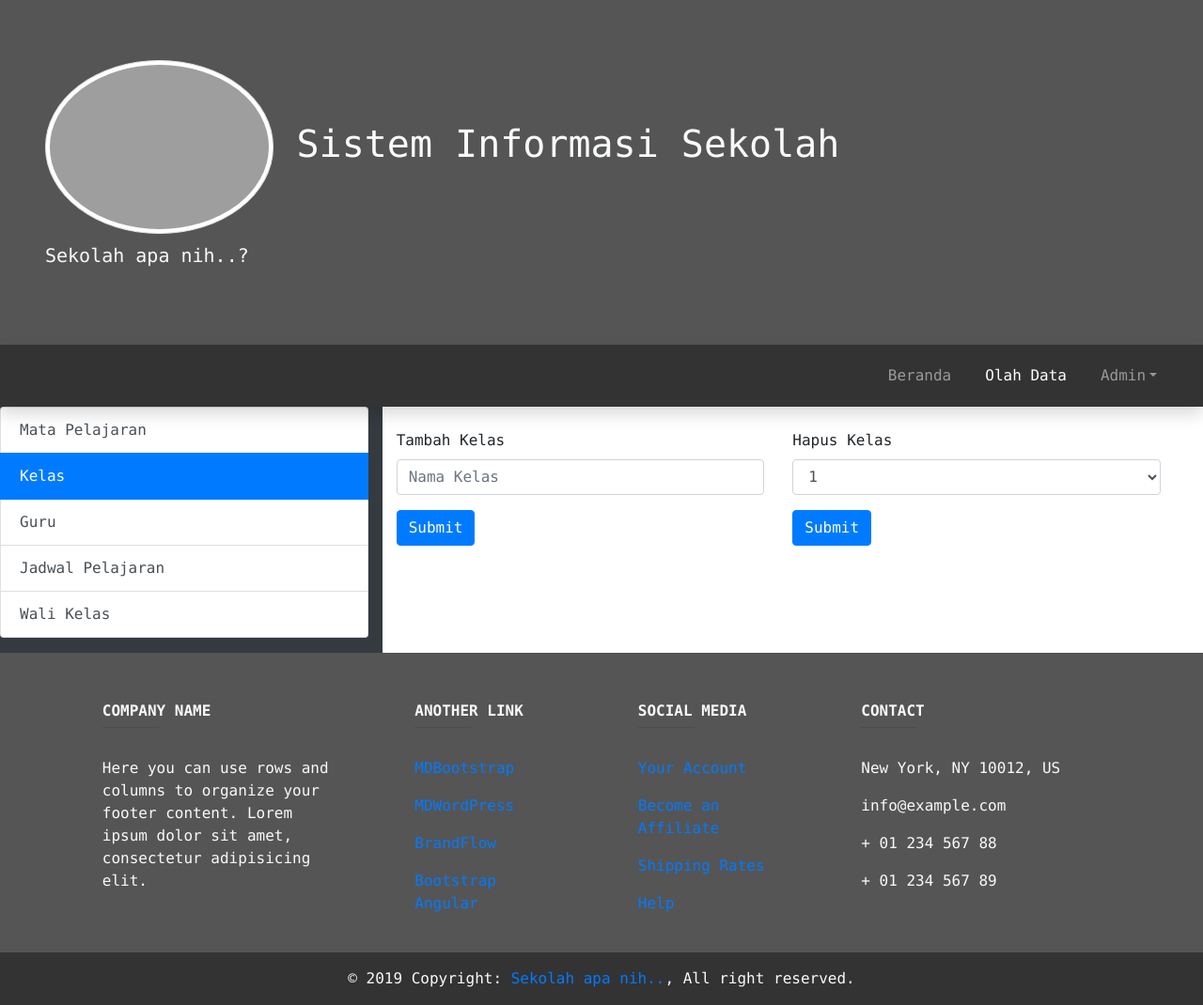
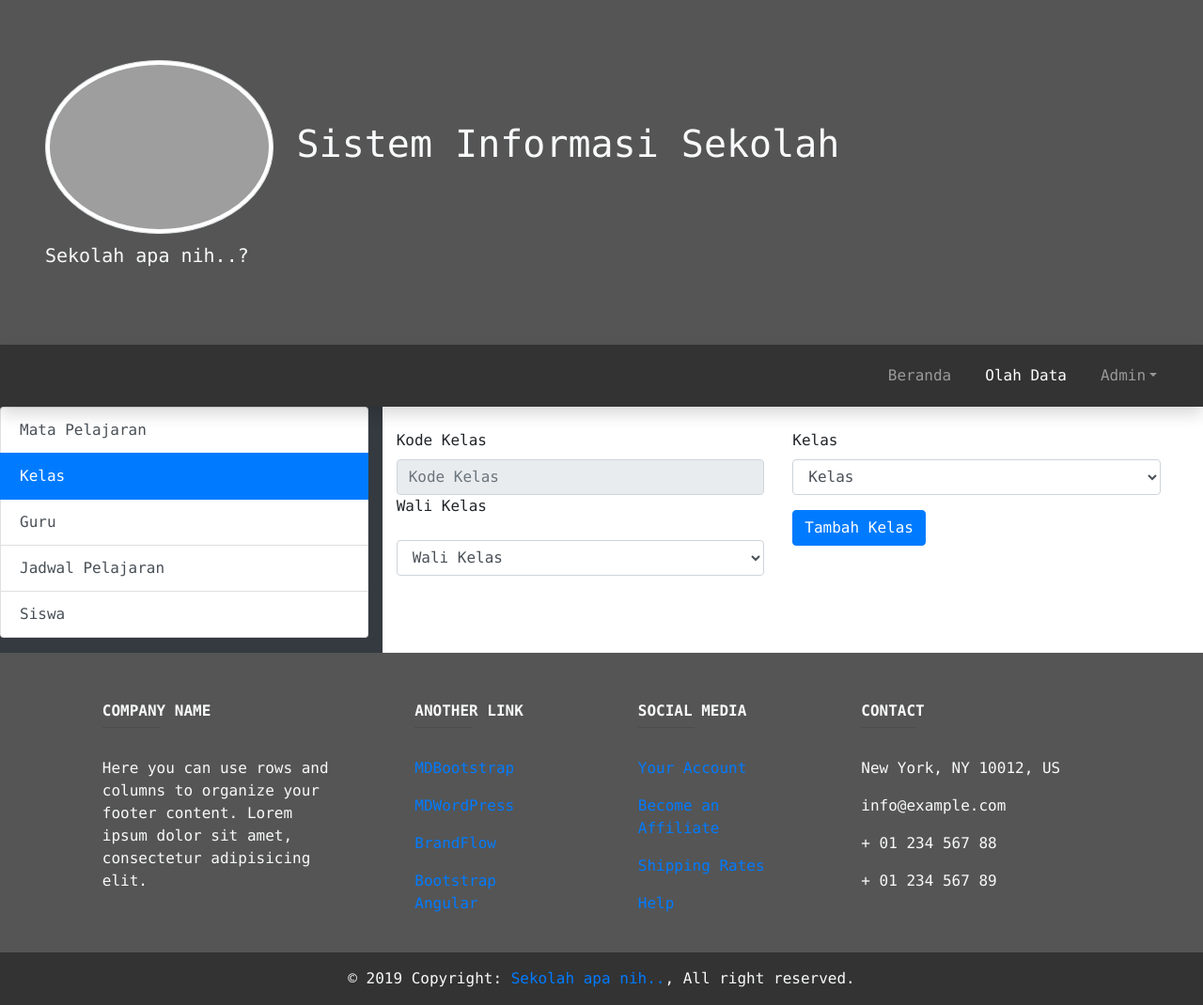
Before and after one commit to mdandi7/sekolah_web, a PHP site: page /input_data.php in a window 1280 px wide, after a click on "Kelas". Shown: the whole page at 94% size. Run offline with PHP 8.4, Linux system fonts and the light colour scheme; a user stored in the database is signed in; data comes from the database, SQL or seed files in the repository; tables that the repository leaves empty hold one stand-in row (values such as "Sample post"); grey boxes are pictures that could not be loaded.

Commit message:
Jadwal | Kelas

```diff
--- a/ajax-adm.php
+++ b/ajax-adm.php
@@ -66,6 +66,129 @@
     	$rsp .= "</select>";
 
     	echo $rsp;
+
+    //GURU
+    }elseif($txInd == "guruCd-find"){
+    	$mpCd = $_POST['mpCd'];
+
+    	$query = mysqli_query($connection, "SELECT count(1) as max FROM guru INNER JOIN mata_pelajaran on guru.mp_cd = mata_pelajaran.mp_cd WHERE guru.mp_cd = '$mpCd'");
+
+    	$data = mysqli_fetch_array($query);
+
+    	echo $data['max'];
+
+    }elseif($txInd == "guru-insert"){
+    	$guruCd = $_POST['guruCd'];
+    	$guruNm = $_POST['guruNm'];
+    	$guruNIP = $_POST['guruNIP'];
+    	$guruJnsKlm = $_POST['guruJnsKlm'];
+    	$guruTptLhr = $_POST['guruTptLhr'];
+    	$guruTglLhr = $_POST['guruTglLhr'];
+    	$guruAlmt = $_POST['guruAlmt'];
+    	$guruTlp = $_POST['guruTlp'];
+    	$guruPddk = $_POST['guruPddk'];
+    	$guruJbtn = $_POST['guruJbtn'];
+    	$guruPass = $_POST['guruPass'];
+    	$guruMp = $_POST['guruMp'];
+
+    	$query = mysqli_query($connection, "SELECT * FROM guru WHERE nip = '$guruNIP'");
+    	$rows = mysqli_num_rows($query);
+
+    	$rsp = '1';
+
+    	if($rows <= 0){
+    		$query = mysqli_query($connection, "INSERT INTO guru VALUES('$guruCd','$guruNm','$guruNIP','$guruJnsKlm','$guruTptLhr','$guruTglLhr','$guruAlmt','$guruTlp','$guruPddk','$guruJbtn','$guruPass','$guruMp',1)");
+    	}else{
+    		$rsp = '0';
+    	}
+
+    	echo $rsp;
+
+    //KELAS
+    }elseif($txInd == "guru-for-kelas"){
+    	$query = mysqli_query($connection, "SELECT * FROM guru ORDER BY nama");
+		$rows = mysqli_num_rows($query);
+
+		$rsp .= "<select class='form-control kelas-guru-cd' placeholder='Wali Kelas'>";
+        $rsp .= "<option value='0' selected hidden readonly>Wali Kelas</option>";
+
+    	if($rows <= 0){
+    		$rsp .= "<option value='0'>Belum Ada Guru</option>";
+    	}else{
+    		for($i=0;$i<$rows;$i++){
+    			$data = mysqli_fetch_array($query);
+    			$rsp .= "<option value='" .$data['guru_cd']. "'>" .$data['nama']. "</option>";
+    		}
+    	}
+
+    	$rsp .= "</select>";
+
+    	echo $rsp;
+    }elseif($txInd == "kelas-find"){
+    	$kls = $_POST['kls'];
+
+    	$query = mysqli_query($connection, "SELECT count(1) as max FROM kelas WHERE kelas = '$kls'");
+
+    	$data = mysqli_fetch_array($query);
+
+    	echo $data['max'];
+
+    }elseif($txInd == "kls-insert"){
+    	$klsGuruCd = $_POST['klsGuruCd'];
+    	$kelasKls = $_POST['kelasKls'];
+    	$klsCd = $_POST['klsCd'];
+
+        $hari = array("Senin", "Selasa", "Rabu", "Kamis", "Jumat");
+    	$query = mysqli_query($connection, "INSERT INTO kelas VALUES('$klsCd','$kelasKls','$klsGuruCd')");
+        for($i=0;$i<5;$i++){
+            for($j=1;$j<7;$j++){
+                $query = mysqli_query($connection, "INSERT INTO jadwal(kelas_cd,hari,jam) VALUES('$klsCd','$hari[$i]',$j)");
+            }
+        }
+
+    //JADWAL
+    }elseif($txInd == "jadwal-drop-down"){
+
+        $query = mysqli_query($connection, "SELECT * FROM kelas ORDER BY kelas_cd");
+        $rows = mysqli_num_rows($query);
+
+        $rsp .= "<select class='form-control jadwal-kls-cd' placeholder='Kelas'>";
+        $rsp .= "<option value='0' selected hidden readonly>Kelas</option>";
+
+        if($rows <= 0){
+            $rsp .= "<option value='0'>Belum Ada Kelas</option>";
+        }else{
+            for($i=0;$i<$rows;$i++){
+                $data = mysqli_fetch_array($query);
+                $rsp .= "<option value='" .$data['kelas_cd']. "'>" .$data['kelas_cd']. "</option>";
+            }
+        }
+
+        $rsp .= "</select>";
+
+        echo $rsp;
+
+    }elseif($txInd == "jadwal-find"){
+        $kls = $_POST['kls'];
+
+        $query = mysqli_query($connection, "SELECT * FROM jadwal WHERE kelas_cd = '$kls'");
+        $rows = mysqli_num_rows($query);
+
+        $rsp .= "<select class='form-control jadwal-kls-cd' placeholder='Kelas'>";
+        $rsp .= "<option value='0' selected hidden readonly>Kelas</option>";
+
+        if($rows <= 0){
+            $rsp .= "<option value='0'>Belum Ada Kelas</option>";
+        }else{
+            for($i=0;$i<$rows;$i++){
+                $data = mysqli_fetch_array($query);
+                $rsp .= "<option value='" .$data['kelas_cd']. "'>" .$data['kelas_cd']. "</option>";
+            }
+        }
+
+        $rsp .= "</select>";
+
+        echo $rsp;
     }
 
 
--- a/assets/jsFuncAdm-inp.js
+++ b/assets/jsFuncAdm-inp.js
@@ -114,27 +114,35 @@ $(document).ready(function(){
 
 	onLoadMpGuru();
 
+	$(document).on("change",".guru-mp-cd",function(e){
+		var mpCd = $(this).val();
+
+		$.ajax({
+			type : 'POST',
+			url : 'ajax-adm.php',
+			data : {
+				txInd : 'guruCd-find',
+				mpCd : mpCd,
+			},
+			complete : function(response){
+				var GuruCd = parseInt(response.responseText)+ 1;
+				mpCd = mpCd.replace("-","");
+				GuruCd = "GR" + mpCd + "-" + GuruCd;
+				$(".guru-cd").val(GuruCd);
+			},
+			erorr : function(){
+				alert("Connection to database failed!");
+			}
+		});
+	})
+
 	$(document).on("click",".btn-add-guru",function(e){
 
 		$(".guru-err-msg").html("");
 
 		var guruMpCd = $(".guru-mp-cd").val();
+		var ScInd = 1;
 		//alert(guruMpCd);
-
-		$(".form-input-guru").find("input").each(function(){
-
-			var pd = $(this).attr("placeholder");
-			var pdFinal = pd + ' Tidak boleh kosong!';
-
-			if($(this).prop('readonly')){
-				$(".guru-err-msg").html("Masukkan data dengan benar!");
-				return false;
-			}else if($(this).val() == ''){
-				$(".guru-err-msg").html(pdFinal);
-				return false;
-			}
-		});
-
 
 		$(".form-input-guru").find("select").each(function(){
 
@@ -143,10 +151,24 @@ $(document).ready(function(){
 
 			 if($(this).val() == '0'){
 				$(".guru-err-msg").html(pdFinal);
+				ScInd = 0;
 				return false;
 			}
 		});
 
+		$(".form-input-guru").find("input").each(function(){
+
+			var pd = $(this).attr("placeholder");
+			var pdFinal = pd + ' Tidak boleh kosong!';
+
+			if($(this).val() == ''){
+				$(".guru-err-msg").html(pdFinal);
+				ScInd = 0;
+				return false;
+			}
+		});
+
+		if(ScInd == 1){
 			var guruCd = $(".guru-cd").val();
 			var guruNm = $(".guru-nm").val();
 			var guruNIP = $(".guru-nip").val();
@@ -160,29 +182,174 @@ $(document).ready(function(){
 			var guruPass = $(".guru-pass").val();
 			var guruMp = $(".guru-mp-cd").val();
 
-
-		/*$.ajax({
+			$.ajax({
 				type : 'POST',
 				url : 'ajax-adm.php',
+				async : false,
 				data : {
-				txInd : 'mapel-insert',
-				mpCd : mp_cd,
-				mpNm : mp_nm,
-				kelas : kelas,
+					txInd : 'guru-insert',
+					guruCd : guruCd,
+					guruNm : guruNm,
+					guruNIP : guruNIP,
+					guruJnsKlm : guruJnsKlm,
+					guruTptLhr : guruTptLhr,
+					guruTglLhr : guruTglLhr,
+					guruAlmt : guruAlmt,
+					guruTlp : guruTlp,
+					guruPddk : guruPddk,
+					guruJbtn : guruJbtn,
+					guruPass : guruPass,
+					guruMp : guruMp,
 				},
 				complete : function(response){
-				$(".mp-err-msg").html(mp_nm + " telah di input");
-				$(".mp-kelas").trigger("change");
-				$(".mp-name").val("");
-				onLoadMpGuru();
+					if(response.responseText == '1'){
+						$(".guru-err-msg").html("Guru " + guruNm + " berhasil di input");
+						$(".guru-mp-cd").trigger("change");
+						$(".form-input-guru").find("input").each(function(){
+							$(this).val('');
+						});
+						fillDate();
+						onLoadGrKelas();
+					}else{
+						$(".guru-err-msg").html("NIP ini telah terpakai");
+					}
+
 				},
 				erorr : function(){
 					alert("Connection to database failed!");
 				}
-		});*/
+			});
+			return false;
+		}else{
+			return false;
+		}
 
 	});
+	// END OF GURU
 
+	//KELAS
+	function onLoadGrKelas(e){
+		$.ajax({
+			type : 'POST',
+			url : 'ajax-adm.php',
+			data : {
+				txInd : 'guru-for-kelas',
+			},
+			complete : function(response){
+				$(".option-kelas-guru").html(response.responseText);
+			},
+			erorr : function(){
+				alert("Connection to database failed!");
+			}
+		});
+	}
 
+	onLoadGrKelas();
+
+	$(document).on("change",".kelas-kls",function(e){
+		var kls = $(this).val();
+
+		$.ajax({
+			type : 'POST',
+			url : 'ajax-adm.php',
+			data : {
+				txInd : 'kelas-find',
+				kls : kls,
+			},
+			complete : function(response){
+				var klsNum = parseInt(response.responseText)+ 1;
+				kelasCd = kls + "-" + klsNum;
+				$(".kls-cd").val(kelasCd);
+			},
+			erorr : function(){
+				alert("Connection to database failed!");
+			}
+		});
+	})
+
+	$(document).on("click",".btn-add-kls",function(e){
+
+		$(".kls-err-msg").html("");
+		var klsGuruCd = $(".kelas-guru-cd").val();
+		var kelasKls = $(".kelas-kls").val();
+		var klsCd = $(".kls-cd").val();
+		var ScInd = 1;
+
+		if(kelasKls == "0"){
+			$(".kls-err-msg").html("Pilih Kelas.");
+			ScInd = 0;
+			return false;
+		}
+
+		if(klsGuruCd == "0"){
+			$(".kls-err-msg").html("Pilih Wali Kelas.");
+			ScInd = 0;
+			return false;
+		}
+
+		if(ScInd == 1){
+			$.ajax({
+				type : 'POST',
+				url : 'ajax-adm.php',
+				async : false,
+				data : {
+					txInd : 'kls-insert',
+					klsGuruCd : klsGuruCd,
+					kelasKls : kelasKls,
+					klsCd : klsCd,
+				},
+				complete : function(response){
+					$(".kls-err-msg").html("Kelas " + klsCd + " telah di input");
+					$(".kelas-kls").trigger("change");
+					onLoadJadwalKelas();
+				},
+				erorr : function(){
+					alert("Connection to database failed!");
+				}
+			});
+			return false;
+		}
+	});
+
+	// JADWAL
+
+	function onLoadJadwalKelas(e){
+		$.ajax({
+			type : 'POST',
+			url : 'ajax-adm.php',
+			data : {
+				txInd : 'jadwal-drop-down',
+			},
+			complete : function(response){
+				$(".option-jadwal-kls").html(response.responseText);
+			},
+			erorr : function(){
+				alert("Connection to database failed!");
+			}
+		});
+	}
+
+	onLoadJadwalKelas();
+
+	$(document).on("change",".jadwal-kls-cd",function(e){
+		var kls = $(this).val();
+
+		$.ajax({
+			type : 'POST',
+			url : 'ajax-adm.php',
+			data : {
+				txInd : 'jadwal-find',
+				kls : kls,
+			},
+			complete : function(response){
+				var klsNum = parseInt(response.responseText)+ 1;
+				kelasCd = kls + "-" + klsNum;
+				$(".kls-cd").val(kelasCd);
+			},
+			erorr : function(){
+				alert("Connection to database failed!");
+			}
+		});
+	})
 //END OF FILE
 });
--- a/guru/configdb.php
+++ b/guru/configdb.php
@@ -7,7 +7,7 @@ session_start();// Starting Session
 // Storing Session
 $user_check=$_SESSION['login_guru'];
 // SQL Query To Fetch Complete Information Of User
-$ses_sql = mysqli_query($connection, "select guru_cd, nama from guru where guru_cd='$user_check'");
+$ses_sql = mysqli_query($connection, "select guru_cd, nama from guru where nip='$user_check'");
 $row = mysqli_fetch_assoc($ses_sql);
 $login_session = $row['nama'];
 if(!isset($login_session)){
--- a/ind-login.php
+++ b/ind-login.php
@@ -22,7 +22,7 @@ include "login.php";
     			if(ses == "siswa"){
     				$("#username").attr("placeholder","NISN");
     			}else if(ses == "guru"){
-    				$("#username").attr("placeholder","Kode Guru");
+    				$("#username").attr("placeholder","NIP");
     			}else{
     				$("#username").attr("placeholder","Username");
     			}
--- a/input_data.php
+++ b/input_data.php
@@ -100,7 +100,7 @@ Website Sekolah
       <a class="list-group-item list-group-item-action" id="list-kelas-list" data-toggle="list" href="#list-kelas" role="tab" aria-controls="kelas">Kelas</a>
       <a class="list-group-item list-group-item-action" id="list-guru-list" data-toggle="list" href="#list-guru" role="tab" aria-controls="guru">Guru</a>
       <a class="list-group-item list-group-item-action" id="list-jadwal-list" data-toggle="list" href="#list-jadwal" role="tab" aria-controls="jadwal">Jadwal Pelajaran</a>
-      <a class="list-group-item list-group-item-action" id="list-wakel-list" data-toggle="list" href="#list-wakel" role="tab" aria-controls="wakel">Wali Kelas</a>
+      <a class="list-group-item list-group-item-action" id="list-siswa-list" data-toggle="list" href="#list-siswa" role="tab" aria-controls="siswa">Siswa</a>
     </div>
   </div>
   <div class="col-8">
@@ -139,34 +139,34 @@ Website Sekolah
 
       <!-- END OF MAPEL -->
 
+      <!-- KELAS  -->
       <div class="tab-pane fade" id="list-kelas" role="tabpanel" aria-labelledby="list-kelas-list">
-      <div class="row">
+        <div class="row">
         <div class="col">
-        <form>
+        <div class="kls-err-msg" align="center" style="color: red"></div>
         <div class="form-group">
-          <label for="exampleFormControlInput1">Tambah Kelas</label>
-          <input type="text" class="form-control" id="exampleFormControlInput1" placeholder="Nama Kelas">
+          <label for="exampleFormControlInput1">Kode Kelas</label>
+          <input type="text" class="form-control kls-cd" placeholder="Kode Kelas" readonly="readonly">
+          <label for="exampleFormControlInput1">Wali Kelas</label>
         </div>
-        <button type="submit" class="btn btn-primary mb-2">Submit</button>
-      </form>
+        <div class="form-group option-kelas-guru">
+        </div>
         </div>
         <div class="col">
-        <form>
         <div class="form-group">
-          <label for="exampleFormControlSelect1">Hapus Kelas</label>
-          <select class="form-control" id="exampleFormControlSelect1">
-            <option>1</option>
-            <option>2</option>
-            <option>3</option>
-            <option>4</option>
-            <option>5</option>
+          <label>Kelas</label>
+          <select class="form-control kelas-kls">
+            <option value="0" selected hidden>Kelas</option>
+            <option value="X">X</option>
+            <option value="XI">XI</option>
+            <option value="XII">XII</option>
           </select>
         </div>
-        <button type="submit" class="btn btn-primary mb-2">Submit</button>
-        </form>
+        <button type="submit" class="btn btn-primary mb-2 btn-add-kls">Tambah Kelas</button>
         </div>
       </div>
       </div>
+      <!-- END OF KELAS -->
 
       <!-- GURU -->
       <div class="tab-pane fade text-justify" id="list-guru" role="tabpanel" aria-labelledby="list-guru-list">
@@ -175,7 +175,12 @@ Website Sekolah
         <div class="form-group row">
           <label class="col-sm-4 col-form-label">Kode Guru</label>
           <div class="col-sm-8">
-            <input type="text" class="form-control guru-cd" placeholder="Kode Guru">
+            <input type="text" class="form-control guru-cd" placeholder="GR" readonly>
+          </div>
+        </div>
+        <div class="form-group row">
+          <label class="col-sm-4 col-form-label">Mata Pelajaran</label>
+          <div class="col-sm-8 option-guru-mp">
           </div>
         </div>
         <div class="form-group row">
@@ -253,11 +258,6 @@ Website Sekolah
             <input type="Password" class="form-control guru-pass" placeholder="Password">
           </div>
         </div>
-        <div class="form-group row">
-          <label class="col-sm-4 col-form-label">Mata Pelajaran</label>
-          <div class="col-sm-8 option-guru-mp">
-          </div>
-        </div>
         <button type="submit" class="btn btn-primary mb-2 btn-add-guru">Submit</button>
         <br>
       </div>
@@ -265,96 +265,62 @@ Website Sekolah
 
       <!-- END OF GURU-->
 
+      <!-- JADWAL -->
+
       <div class="tab-pane fade" id="list-jadwal" role="tabpanel" aria-labelledby="list-jadwal-list">
-        <form>
           <div class="form-group row">
-            <label for="inputPassword" class="col-sm-2 col-form-label">Tahun Pelajaran</label>
-            <div class="col-sm-10">
-              <input type="text" class="form-control" id="inputPassword" placeholder="Tahun Pelajaran">
+            <label class="col-sm-2 col-form-label">Kelas</label>
+            <div class="col-sm-10 option-jadwal-kls">
             </div>
           </div>
           <div class="form-group row">
-            <label for="exampleFormControlSelect1" class="col-sm-2 col-form-label">Kelas</label>
-            <div class="col-sm-10">
-              <select class="form-control" id="exampleFormControlSelect1">
-              <option selected>Pilih</option>
-              <option>1</option>
-              <option>2</option>
-              <option>3</option>
-              <option>4</option>
-              <option>5</option>
+            <label class="col-sm-2 col-form-label">Hari</label>
+            <div class="col-sm-10 option-jadwal-hr">
+            <select class="form-control jadwal-hari">
+              <option selected>Hari</option>
+              <option value="Senin">Senin</option>
+              <option value="Selasa">Selasa</option>
+              <option value="Rabu">Rabu</option>
+              <option value="Kamis">Kamis</option>
+              <option value="Jumat">Jumat</option>
             </select>
             </div>
           </div>
           <div class="form-group row">
-            <label for="exampleFormControlSelect1" class="col-sm-2 col-form-label">Hari</label>
-            <div class="col-sm-10">
-              <select class="form-control" id="exampleFormControlSelect1">
-              <option selected>Pilih</option>
-              <option>1</option>
-              <option>2</option>
-              <option>3</option>
-              <option>4</option>
-              <option>5</option>
+            <label class="col-sm-2 col-form-label">Jam Ke-</label>
+            <div class="col-sm-10 option-jadwal-jm">
+            <select class="form-control jadwal-jam">
+              <option selected>Jam</option>
+              <option value="1">1 (07:30 - 08:30)</option>
+              <option value="2">2 (08:30 - 09:30)</option>
+              <option value="3">3 (10:00 - 11:00)</option>
+              <option value="4">4 (11:00 - 12:00)</option>
+              <option value="5">5 (13:00 - 14:00)</option>
+              <option value="6">6 (14:00 - 15:00)</option>
             </select>
             </div>
           </div>
           <div class="form-group row">
-            <label for="exampleFormControlSelect1" class="col-sm-2 col-form-label">Jam Ke-</label>
-            <div class="col-sm-10">
-              <select class="form-control" id="exampleFormControlSelect1">
-              <option selected>Pilih</option>
-              <option>1</option>
-              <option>2</option>
-              <option>3</option>
-              <option>4</option>
-              <option>5</option>
-            </select>
-            </div>
-          </div>
-          <div class="form-group row">
-            <label for="exampleFormControlSelect1" class="col-sm-2 col-form-label">Pukul</label>
-            <div class="col-sm-10">
-              <select class="form-control" id="exampleFormControlSelect1">
-              <option selected>Pilih</option>
-              <option>1</option>
-              <option>2</option>
-              <option>3</option>
-              <option>4</option>
-              <option>5</option>
-            </select>
-            </div>
-          </div>
-          <div class="form-group row">
-            <label for="exampleFormControlSelect1" class="col-sm-2 col-form-label">Mata Pelajaran</label>
-            <div class="col-sm-10">
-              <select class="form-control" id="exampleFormControlSelect1">
-              <option selected>Pilih</option>
-              <option>1</option>
-              <option>2</option>
-              <option>3</option>
-              <option>4</option>
-              <option>5</option>
+            <label class="col-sm-2 col-form-label">Mata Pelajaran</label>
+            <div class="col-sm-10 option-jadwal-mp">
+              <select class="form-control" disabled="disabled">
+              <option selected>Mata Pelajaran</option>
             </select>
             </div>
           </div>
           <div class="form-group row">
             <label for="exampleFormControlSelect1" class="col-sm-2 col-form-label">Nama Guru</label>
-            <div class="col-sm-10">
-              <select class="form-control" id="exampleFormControlSelect1">
-              <option selected>Pilih</option>
-              <option>1</option>
-              <option>2</option>
-              <option>3</option>
-              <option>4</option>
-              <option>5</option>
+            <div class="col-sm-10 option-jadwal-guru">
+              <select class="form-control" id="exampleFormControlSelect1" disabled="disabled">
+              <option selected>Guru</option>
             </select>
             </div>
           </div>
-          <button type="submit" class="btn btn-primary mb-2">Submit</button>
-        </form>
+          <button type="submit" class="btn btn-primary mb-2 btn-add-jadwal">Submit Jadwal</button>
       </div>
-      <div class="tab-pane fade" id="list-wakel" role="tabpanel" aria-labelledby="list-wakel-list">
+      <!-- END OF JADWAL -->
+
+      <div class="tab-pane fade" id="list-siswa" role="tabpanel" aria-labelledby="list-siswa-list">
         <form>
           <div class="form-group row">
             <label for="exampleFormControlSelect1" class="col-sm-2 col-form-label">Kelas</label>
--- a/kepsek/configdb.php
+++ b/kepsek/configdb.php
@@ -7,11 +7,11 @@ session_start();// Starting Session
 // Storing Session
 $user_check=$_SESSION['login_kepsek'];
 // SQL Query To Fetch Complete Information Of User
-$ses_sql = mysqli_query($connection, "select guru_cd, nama from guru where gur_cd='$user_check'");
+$ses_sql = mysqli_query($connection, "select guru_cd, nama from guru where nip='$user_check'");
 $row = mysqli_fetch_assoc($ses_sql);
 $login_session = $row['nama'];
 if(!isset($login_session)){
 mysqli_close($connection); // Closing Connection
-header('Location:ind-login.php'); // Redirecting To Home Page
+header('Location:../ind-login.php'); // Redirecting To Home Page
 }
 ?>
--- a/login.php
+++ b/login.php
@@ -40,7 +40,7 @@
 
             //Guru authorize
             }elseif($session_nm == "guru"){
-                $query = mysqli_query($connection, "select * from guru where password='$password' AND guru_cd='$username'");
+                $query = mysqli_query($connection, "select * from guru where password='$password' AND nip='$username' AND work_ind = '1'");
 
                 $rows = mysqli_num_rows($query);
                 $result = mysqli_fetch_assoc($query);
```
Lines whose indentation alone changed are shown as unchanged.
